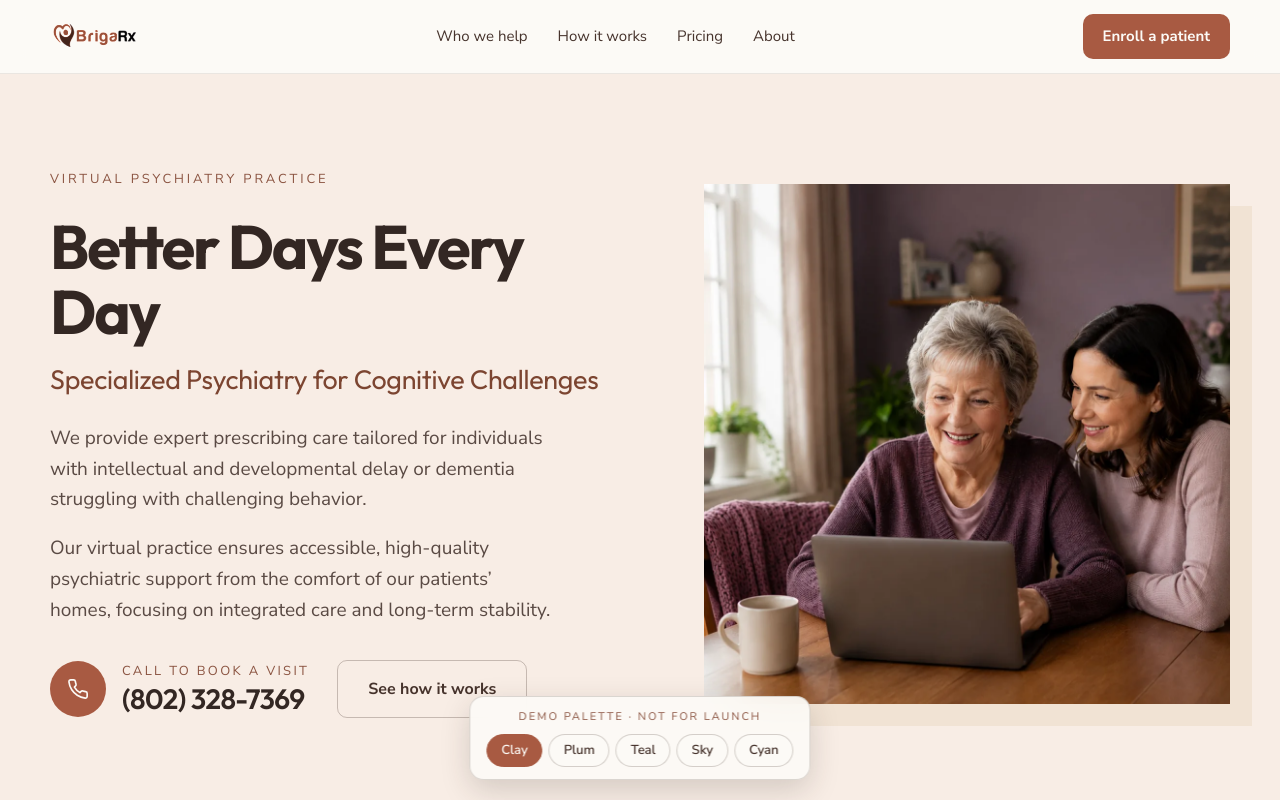
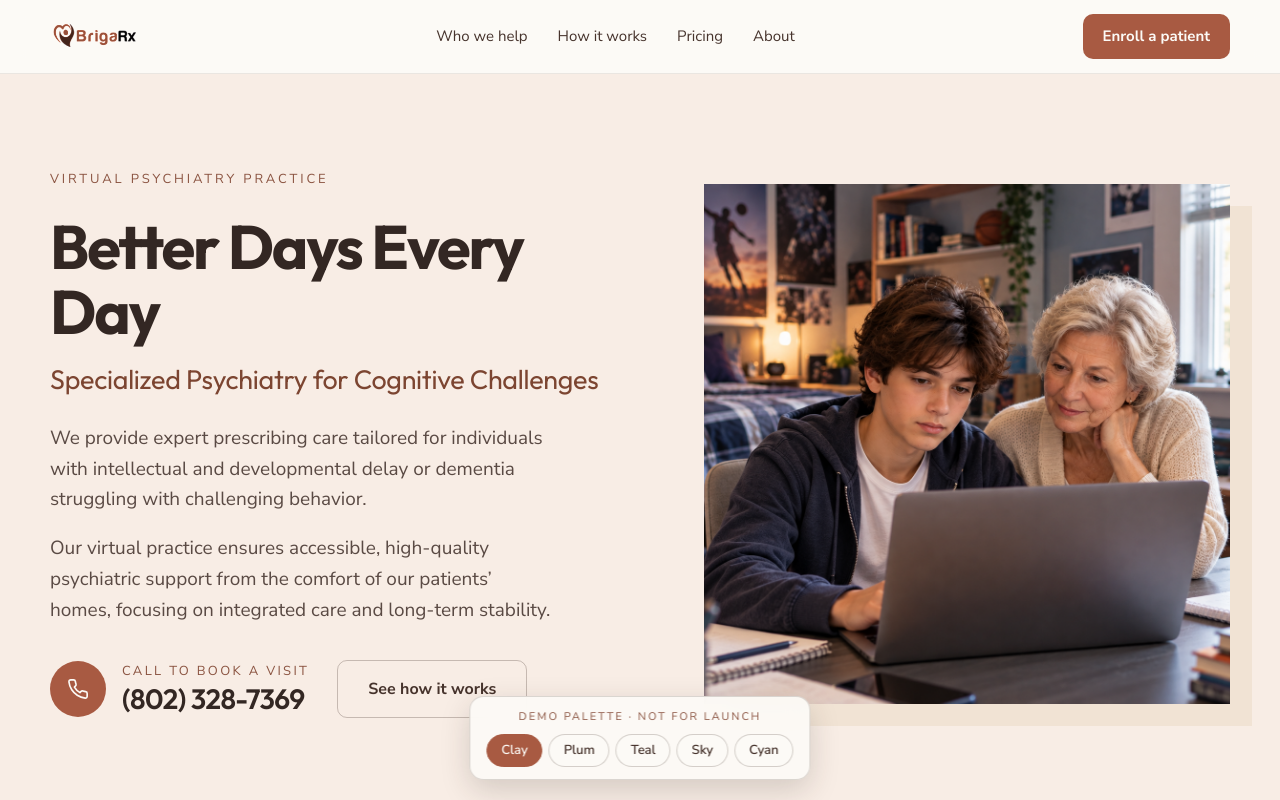
Before and after one commit to araksmaestro/brigarx, a Next.js app: page / in a window 1280 px wide. Shown: the top 800 px of the page. Built offline with nearby package versions, Linux system fonts and the light colour scheme.

Commit message:
auto: claude code changes

```diff
--- a/components/palette.ts
+++ b/components/palette.ts
@@ -5,38 +5,39 @@
 // delete palette-switcher.tsx and its import in app/page.tsx, and drop the
 // unused logo and hero assets from public/.
 //
-// Logo and hero photograph are palette-specific. The plum-toned photograph
-// serves plum and clay; the teal-toned one serves teal, sky and cyan.
+// The logo is palette-specific. Every palette currently shares the one hero
+// photograph (hero-bedroom.png); the hero field stays per-palette so a
+// colour-graded variant can be dropped back in.
 export const PALETTES = [
   {
     id: "clay",
     label: "Clay",
     logo: "/brigarx-logo-clay.png",
-    hero: "/hero-visit.webp",
+    hero: "/hero-bedroom.png",
   },
   {
     id: "plum",
     label: "Plum",
     logo: "/brigarx-logo-plum.png",
-    hero: "/hero-visit.webp",
+    hero: "/hero-bedroom.png",
   },
   {
     id: "teal",
     label: "Teal",
     logo: "/brigarx-logo-teal.png",
-    hero: "/hero-visit-teal.webp",
+    hero: "/hero-bedroom.png",
   },
   {
     id: "sky",
     label: "Sky",
     logo: "/brigarx-logo-sky.png",
-    hero: "/hero-visit-teal.webp",
+    hero: "/hero-bedroom.png",
   },
   {
     id: "cyan",
     label: "Cyan",
     logo: "/brigarx-logo-cyan.png",
-    hero: "/hero-visit-teal.webp",
+    hero: "/hero-bedroom.png",
   },
 ] as const;
 
--- a/components/themed-hero-image.tsx
+++ b/components/themed-hero-image.tsx
@@ -4,12 +4,10 @@ import Image from "next/image";
 import { usePaletteAssets } from "@/components/palette-provider";
 
 /**
- * The hero photograph is palette-specific: a plum-toned frame for plum and
- * clay, a teal-toned one for teal, sky and cyan.
+ * The hero photograph comes from the active palette's assets. All palettes
+ * currently share hero-bedroom.png.
  *
- * OPEN ITEM — both photographs are AI-generated placeholders, and clay is
- * currently served the plum-toned frame. The designer has been asked whether
- * clay wants its own colour grade.
+ * OPEN ITEM — the photograph is an AI-generated placeholder.
  */
 export function ThemedHeroImage() {
   const { hero } = usePaletteAssets();
@@ -17,7 +15,7 @@ export function ThemedHeroImage() {
   return (
     <Image
       src={hero}
-      alt="An older woman and her adult daughter at home, together on a video visit"
+      alt="A teenager and his grandmother at a laptop in his bedroom, together on a video visit"
       fill
       priority
       sizes="(max-width: 1024px) 100vw, 50vw"
```
Also changed, not shown: public/hero-bedroom.png (added).
